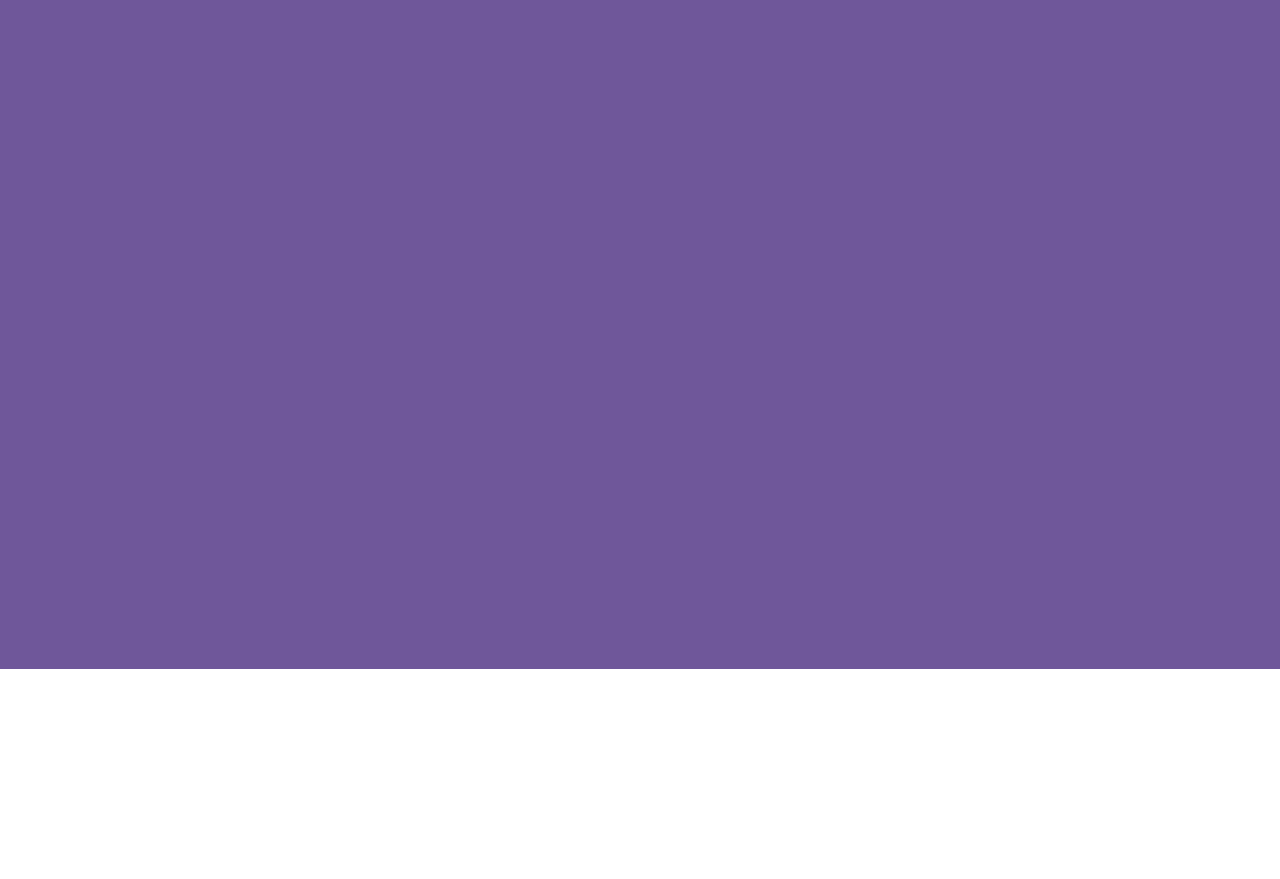
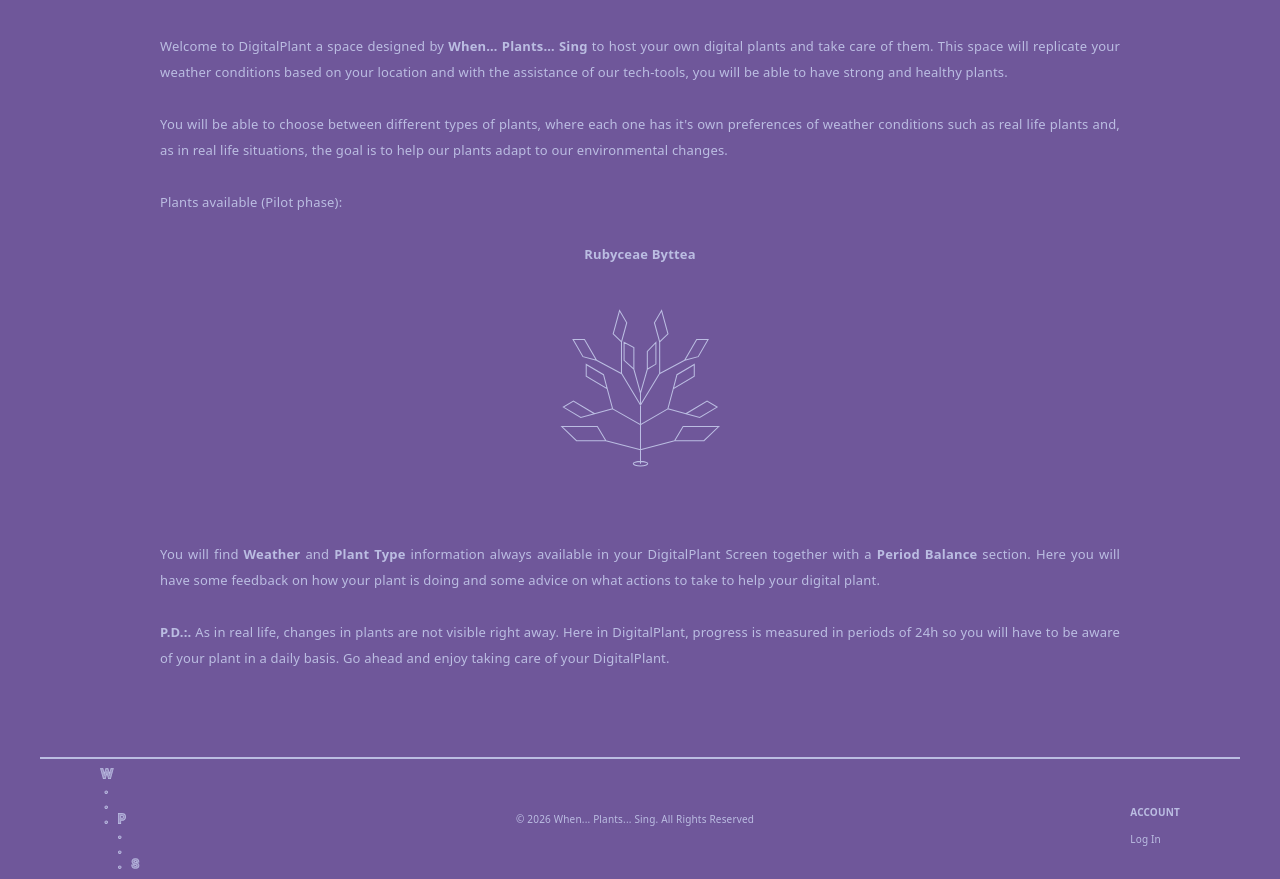
Before and after one commit to andervallejolarre/web_app_project, a React (Vite) app in the folder front-end/: page /about in a window 1280 px wide. Shown: the part 131-1010 px from the top of the page. Before the commit the page ends 800 px from the top, so only its background shows below. Built offline with nearby package versions, Linux system fonts and the light colour scheme; no server answers.

Commit message:
finished-styling

```diff
--- a/front-end/src/App.css
+++ b/front-end/src/App.css
@@ -29,6 +29,7 @@
 }
 
 .navbar {
+    max-height: 40px;
     display: flex;
     justify-content: space-between;
     padding: 1% 0;
@@ -44,8 +45,10 @@
         font-size: small;
         font-weight: 700;
         font-stretch: extra-expanded;
+        line-height: 0;
         text-decoration: none;
         padding: 0 1em;
+        align-content: center;
         color: #bbbde2;
 
         .accountIcon {
@@ -55,14 +58,14 @@
         }
     }
 
-    .navlink.active{
+    .navlink.active {
         background-color: #bbbde2;
         border-radius: 5px;
-        color:#6F579A;
+        color: #6F579A;
 
         .accountIcon {
             #Vector {
-                stroke:#6F579A;
+                stroke: #6F579A;
             }
         }
     }
@@ -77,6 +80,9 @@
         margin: 0 5%;
     }
 }
+
+.account {
+    min-height: 780px;
 
     .accountSec {
         max-width: 1200px;
@@ -172,6 +178,11 @@
             margin: 2% 25%;
         }
     }
+}
+
+.digitalPlant {
+    min-height: 780px;
+    align-content: center;
 
     .home {
         max-width: 1200px;
@@ -210,7 +221,7 @@
                 top: 181px;
                 left: -183px;
                 transform: rotate(270deg);
-            /*border-bottom: solid 1px;*/
+                cursor: pointer;
 
                 p {
                     font-size: xx-small;
@@ -219,7 +230,7 @@
                     margin: 0 auto;
                 }
 
-            .selected{
+                .selected {
                     border-bottom: solid 1px;
                 }
             }
@@ -399,3 +410,112 @@
             }
         }
     }
+}
+
+.about {
+    max-width: 1200px;
+    margin: 5% 10%;
+    font-size: small;
+
+    p {
+        text-align: justify;
+        margin-bottom: 2em;
+    }
+
+    h2 {
+        font-size: medium;
+        font-weight: 700;
+        margin-bottom: 2em;
+        justify-self: center;
+    }
+
+    h3 {
+        font-size: small;
+        margin: 0;
+    }
+
+    .available {
+        margin: 0 auto 5em;
+        height: 200px;
+
+        #Vector {
+            stroke: #bbbde2;
+        }
+    }
+}
+
+.contact {
+    min-height: 740px;
+
+    .contactGrid {
+        max-width: 1200px;
+        margin: 10% 10%;
+        font-size: small;
+        display: grid;
+        grid-template-columns: 20% 60% 15%;
+        column-gap: 2em;
+        row-gap: 5em;
+
+        h3 {
+            margin-top: 0;
+            justify-self: left;
+            text-align: justify;
+        }
+
+        a {
+            justify-self: right;
+            color: #bbbde2
+        }
+
+        a:visited {
+            color: #bbbde2
+        }
+
+        p {
+            padding-top: 4px;
+            justify-self: left;
+            text-align: justify;
+            line-height: 1.5;
+        }
+
+        div {
+            display: flex;
+            flex-direction: column;
+            justify-self: end;
+            text-align: end;
+        }
+    }
+}
+
+.footer {
+    height: 120px;
+    max-height: 120px;
+    border-top: solid 2px #bbbde2;
+    align-content: center;
+    display: flex;
+    align-items: center;
+    justify-content: space-between;
+    font-size: x-small;
+
+    .logo {
+        margin-left: 5%;
+
+        #Vector {
+            stroke: #bbbde2;
+        }
+    }
+
+    div {
+        margin-right: 5%;
+        text-align: left;
+
+        h4 {
+            margin-bottom: 0;
+        }
+
+        p {
+            cursor: pointer;
+        }
+
+    }
+}
--- a/front-end/src/App.jsx
+++ b/front-end/src/App.jsx
@@ -5,6 +5,7 @@
 import Contact from './views/Contact.jsx'
 import DigitalPlant from './views/DigitalPlant.jsx'
 import Navbar from './components/Navbar.jsx'
+import Footer from './views/Footer.jsx'
 import axios from 'axios';
 import { useState, useEffect } from 'react'
 import { BrowserRouter as Router, Route, Routes } from 'react-router'
@@ -50,6 +51,7 @@
         <Route path='/contact' element={<Contact />} />
         <Route path='/account' element={<Account login={login} loggedIn={isLoggedIn} logout={logout}/>} />
       </Routes>
+      <Footer loggedIn={isLoggedIn} logout={logout}/>
     </Router>
   )
 }
--- a/front-end/src/views/About.jsx
+++ b/front-end/src/views/About.jsx
@@ -1,10 +1,43 @@
+import Graphic from '../assets/Plant_Graphic_1.svg?react'
 import React from 'react'
 
-function About (){
-    return(
-        <div>
-            <h1>ABOUT PAGE</h1>
+function About() {
+    return (
+        <section className="about">
+            <h2>ABOUT THIS APP</h2>
+            <p>Welcome to DigitalPlant a space designed by
+                <strong> When… Plants… Sing</strong> to host your own digital plants
+                and take care of them. This space will replicate
+                your weather conditions based on your location and
+                with the assistance of our tech-tools, you will be
+                able to have strong and healthy plants.</p>
+
+            <p>You will be able to choose between different types
+                of plants, where each one has it's own preferences
+                of weather conditions such as real life plants and,
+                as in real life situations, the goal is to help our
+                plants adapt to our environmental changes. </p>
+
+            <p>Plants available (Pilot phase):</p>
+
+            <div>
+            <h3>Rubyceae Byttea</h3>
+            <Graphic className="available" />
             </div>
+
+            <p>You will find <strong>Weather</strong> and <strong>Plant Type</strong> information
+                always available in your DigitalPlant Screen
+                together with a <strong>Period Balance</strong> section. Here you
+                will have some feedback on how your plant is doing
+                and some advice on what actions to take to help your
+                digital plant. </p>
+
+            <p><strong>P.D.:.</strong> As in real life, changes in plants are not visible
+                right away. Here in DigitalPlant, progress is measured
+                in periods of 24h so you will have to be aware of your
+                plant in a daily basis. Go ahead and enjoy taking care
+                of your DigitalPlant.</p>
+        </section>
     )
 }
 
--- a/front-end/src/views/Account.jsx
+++ b/front-end/src/views/Account.jsx
@@ -83,7 +83,7 @@
 
     if (!props.loggedIn) {
         return (
-            <>
+            <section className="account">
                 <div className='accountSec'>
                     <form className='createAccount' onChange={handleChangeForm1} onSubmit={handleSubmit}>
                         <h2>CREATE YOUR ACCOUNT</h2>
@@ -115,12 +115,12 @@
                     </form>
                 </div>
                 <h4>{message}</h4>
-            </>
+            </ section>
 
         )
     } else {
         return (
-            <section>
+            <section className="account">
                 <ClientInfo />
                 <section className="logout">
                     <h2>HERE YOU CAN</h2>
--- a/front-end/src/views/Contact.jsx
+++ b/front-end/src/views/Contact.jsx
@@ -2,9 +2,28 @@
 
 function Contact (){
     return(
-        <div>
-            <h1>CONTACT PAGE</h1>
+        <section className="contact">
+            <div className="contactGrid">
+            <h3>Support</h3>
+            <p>For any problem you might have using this app or any question
+                about your account/info you can contact us via email.
+            </p>
+            <a id="emailUs" href="mailto:when.plants.sing@gmail.com">email</a>
+            <h3>When... Plants... Sing</h3>
+            <p>A project that explores the vegetal realm through both ecological
+                and artistic lenses, using technology as a tool to engage with
+                these organisms and what they can reveal to us.</p>
+            <a id="wpsURL" target="_blank" href="https://www.andervallejolarre.com/when-plants-sing.html">website</a>
+            <h3>Social Media</h3>
+            <p>We have some of the work we have released or exposed in different
+                digital platforms. You can find some sound experiments, podcasts and
+                documentation about some of the installations we have developed as well.  </p>
+            <div>
+            <a id="instagramLink" target="_blank" href="https://www.instagram.com/when.plants.sing/" >instagram</a>
+            <a id="soundcloudLink" target="_blank" href="https://soundcloud.com/anderground/sets/when-plants-sing?si=e2387011c2ce47729ba9a40bd0d6d180&utm_source=clipboard&utm_medium=text&utm_campaign=social_sharing" >sound cloud</a>
             </div>
+            </div>
+            </section>
     )
 }
 
--- a/front-end/src/views/DigitalPlant.jsx
+++ b/front-end/src/views/DigitalPlant.jsx
@@ -39,10 +39,10 @@
         }, [])
 
         return (
-            <>
+            <section className="digitalPlant">
                 <section className="screen">
                     <div className="dataBox">
-                        <Contentbar showScreen={showScreen} screenInfo={screenInfo}/>
+                        <Contentbar showScreen={showScreen} screenInfo={screenInfo} />
                         <Weather passData={passData} screen={screenInfo} />
                         <PlantType screen={screenInfo} />
                         <Balance weatherData={weather} screen={screenInfo} />
@@ -53,7 +53,7 @@
                             <p><strong>Level : </strong>{plantInfo.level}</p>
                             <p><strong>Progress : </strong>{plantInfo.progress}</p>
                         </div>
-                        <progress className="progressBar"value={plantInfo.progress} max={100} />
+                        <progress className="progressBar" value={plantInfo.progress} max={100} />
                     </div>
                     <div className="data1">
                         <p><strong>Watering : </strong>{plantInfo.hidration ? 'ON' : 'OFF'}</p>
@@ -66,18 +66,20 @@
                     </div>
                 </section>
                 <section className="actionPart">
-                    <Action state={plantInfo} set={setPlantInfo}/>
+                    <Action state={plantInfo} set={setPlantInfo} />
                 </section>
-            </>
+            </section>
         )
     } else {
         return (
+            <section className="digitalPlant">
             <div className="home">
                 <section>
-                <h2>Log In to check on your Plant</h2>
-                <NavLink to="/account"><button>Account</button></NavLink>
+                    <h2>Log In to check on your Plant</h2>
+                    <NavLink to="/account"><button>Account</button></NavLink>
                 </section>
             </div>
+            </section>
         )
     }
 }
--- /dev/null
+++ b/front-end/src/views/Footer.jsx
@@ -0,0 +1,22 @@
+import Logo from '../assets/WPS.svg?react'
+import {useNavigate} from "react-router"
+import React from 'react'
+
+function Footer (props){
+    let navigate = useNavigate();
+    return (
+        <section className="footer">
+            <Logo className="logo"/>
+            <p>© 2026 When... Plants... Sing. All Rights Reserved</p>
+            <div>
+                <h4>ACCOUNT</h4>
+                {!props.loggedIn
+                ? <p onClick ={() => navigate("/account")}>Log In</p>
+                : <p onClick ={() => navigate("/account")}>Your Info</p>}
+                {props.loggedIn && <p onClick={props.logout}>Log Out</p>}
+            </div>
+        </section>
+    )
+}
+
+export default Footer;
```
Also changed, not shown: front-end/src/assets/WPS.svg (added), 1 other file (tests, documents, lock files or other folders). Lines whose indentation alone changed are shown as unchanged.
